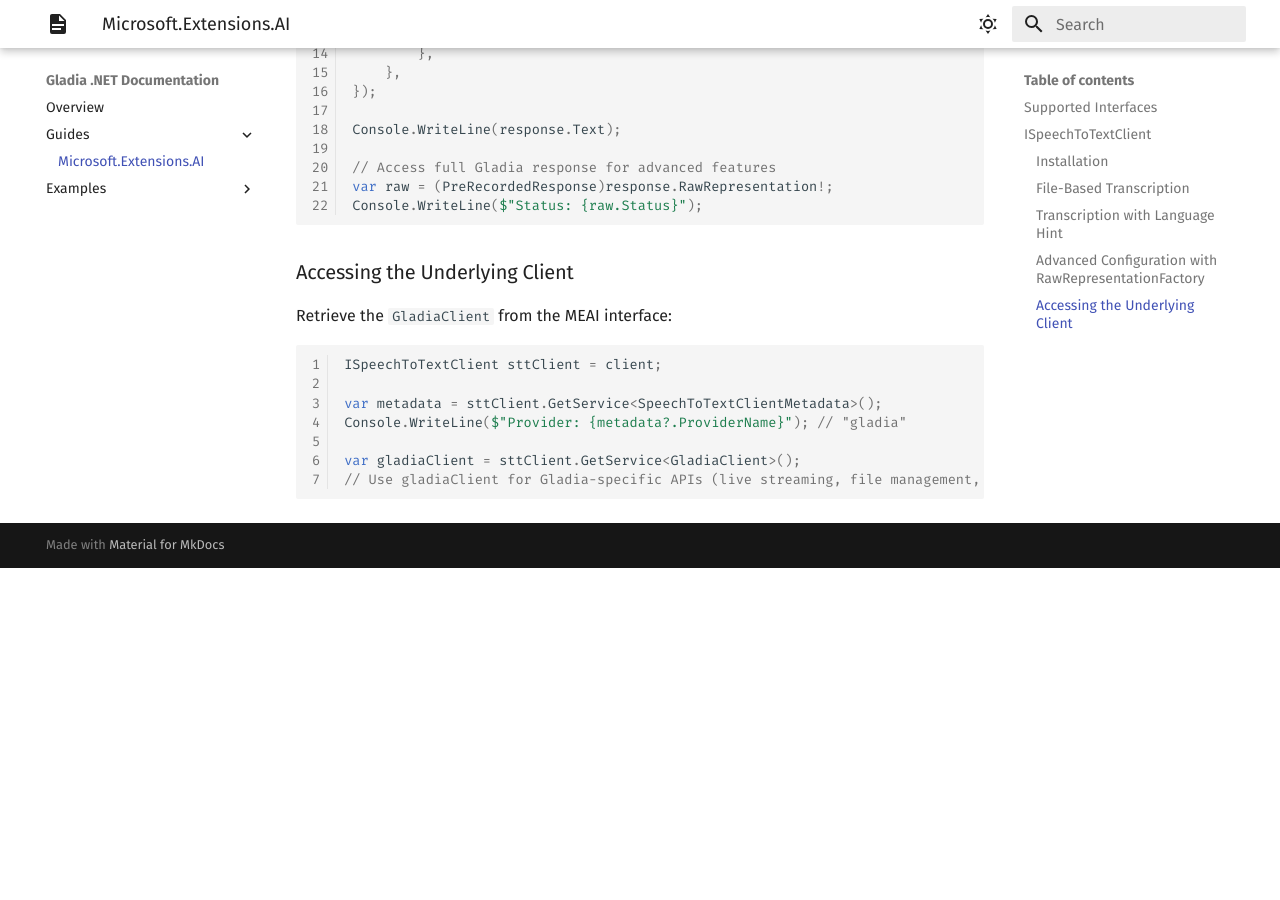
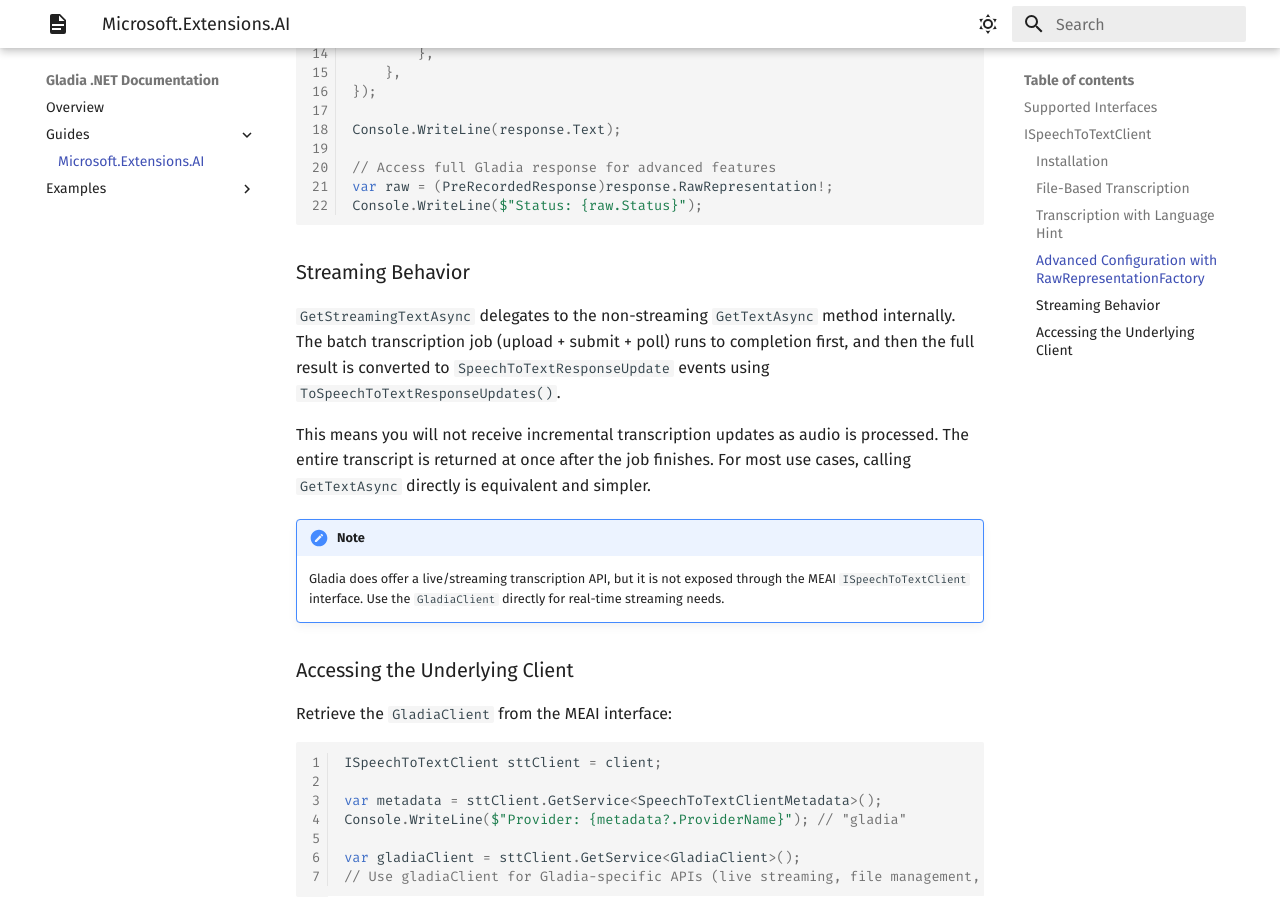
Before and after one commit to tryAGI/Gladia, an MkDocs documentation site: the page built from docs/guides/meai.md, in a window 1280 px wide and 900 px high, scrolled down 1775 px. Built offline with MkDocs 1.6.1 and Material for MkDocs 9.7.7, drawn with Linux system fonts in a browser that asks for light colours; the version menu is left out; before the commit the page ends 2343 px from its top, so only the background shows below that.

Commit message:
Add streaming behavior notes to MEAI guide
Co-Authored-By: Claude Opus 4.6 <noreply@anthropic.com>

````diff
--- a/docs/guides/meai.md
+++ b/docs/guides/meai.md
@@ -82,6 +82,15 @@ var raw = (PreRecordedResponse)response.RawRepresentation!;
 Console.WriteLine($"Status: {raw.Status}");
 ```
 
+### Streaming Behavior
+
+`GetStreamingTextAsync` delegates to the non-streaming `GetTextAsync` method internally. The batch transcription job (upload + submit + poll) runs to completion first, and then the full result is converted to `SpeechToTextResponseUpdate` events using `ToSpeechToTextResponseUpdates()`.
+
+This means you will not receive incremental transcription updates as audio is processed. The entire transcript is returned at once after the job finishes. For most use cases, calling `GetTextAsync` directly is equivalent and simpler.
+
+!!! note
+    Gladia does offer a live/streaming transcription API, but it is not exposed through the MEAI `ISpeechToTextClient` interface. Use the `GladiaClient` directly for real-time streaming needs.
+
 ### Accessing the Underlying Client
 
 Retrieve the `GladiaClient` from the MEAI interface:
````
